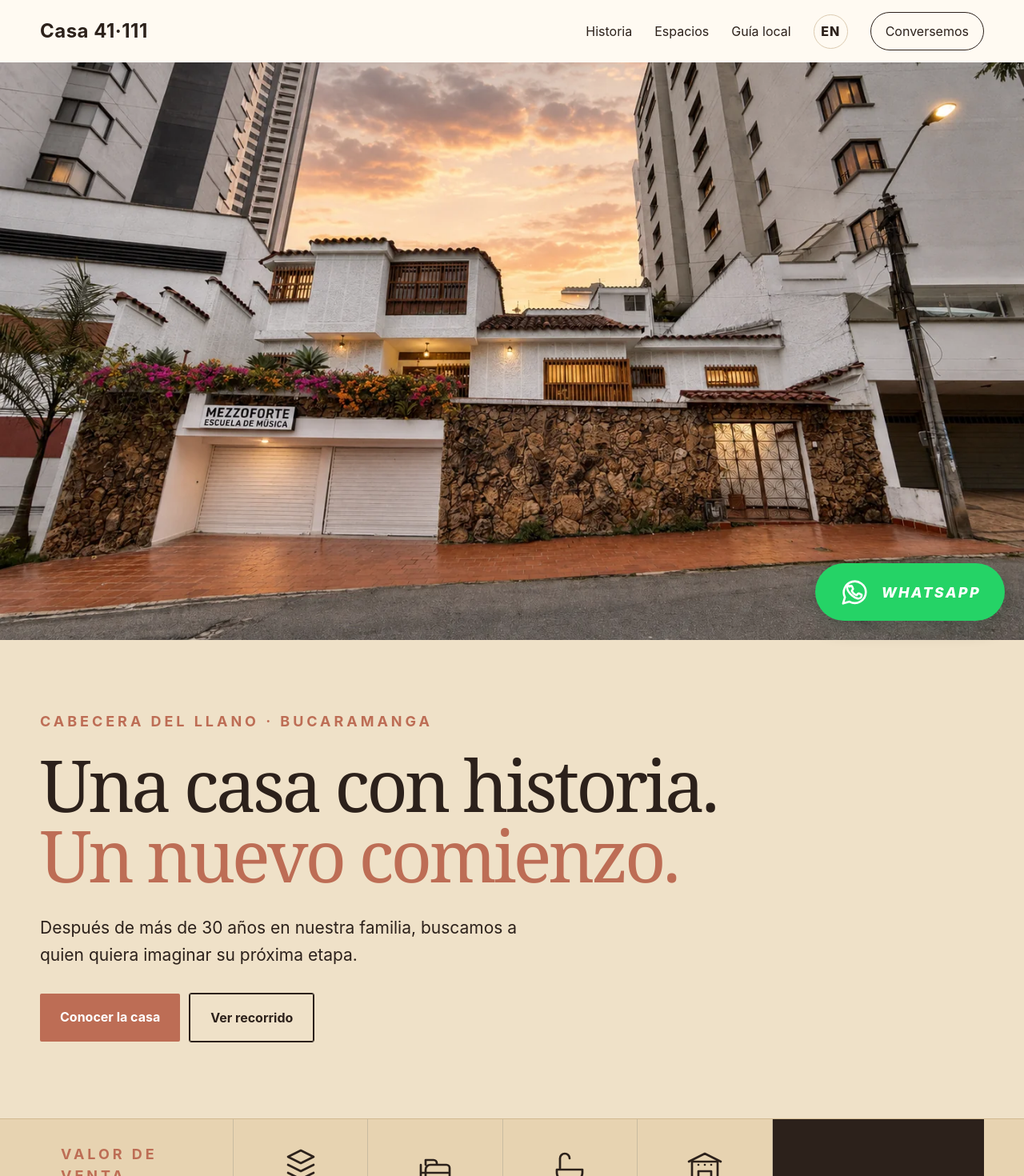
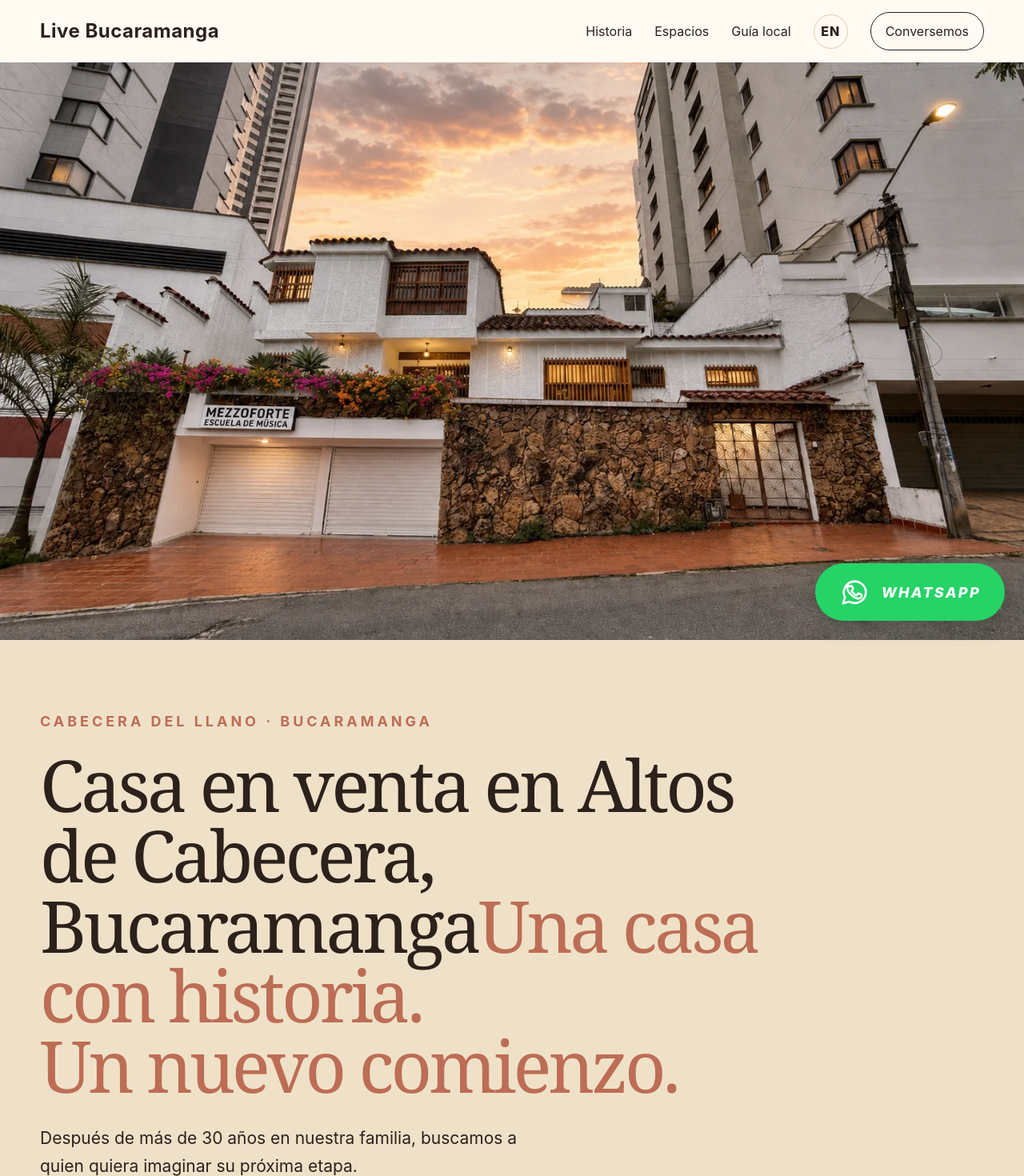
Before and after one commit to HannaSpot/Casa41-111, a Next.js app: page / in a window 1280 px wide. Shown: the top 1470 px of the page at 80% size. Built offline with nearby package versions, Linux system fonts and the light colour scheme; no server answers.

Commit message:
SEO: actualizar app/page.tsx

```diff
--- a/app/page.tsx
+++ b/app/page.tsx
@@ -3,6 +3,7 @@ import ContactNavLink from "./contact-nav-link";
 import FaqSection from "./faq-section";
 import Link from "next/link";
 import { spanishArticles } from "./articles";
+import { siteUrl } from "./site-config";
 import YouTubeVideo from "./youtube-video";
 
 const facts = [
@@ -33,16 +34,16 @@ const gallery = [
   ["/casa/habitacion-principal.webp", "Habitación principal"],
 ];
 export default function Home() { return <main>
-  <header className="nav shell"><a className="brand" href="#inicio">Casa 41·111</a><nav aria-label="Navegación principal"><a href="#historia">Historia</a><a href="#espacios">Espacios</a><Link href="/vida-en-bucaramanga">Guía local</Link><Link className="langSwitch" href="/en">EN</Link><ContactNavLink/></nav></header>
-  <section className="hero" id="inicio"><img src="/casa/fachada-atardecer.webp" alt="Fachada de la casa en Cabecera del Llano al atardecer"/></section>
-  <section className="heroIntro"><div className="shell"><p className="eyebrow">Cabecera del Llano · Bucaramanga</p><h1>Una casa con historia.<br/><em>Un nuevo comienzo.</em></h1><p className="lead">Después de más de 30 años en nuestra familia, buscamos a quien quiera imaginar su próxima etapa.</p><div className="actions"><a className="button primary" href="#espacios">Conocer la casa</a><a className="button outline" href="#recorrido">Ver recorrido</a></div></div></section>
+  <header className="nav shell"><a className="brand" href="#inicio">Live Bucaramanga</a><nav aria-label="Navegación principal"><a href="#historia">Historia</a><a href="#espacios">Espacios</a><Link href="/vida-en-bucaramanga">Guía local</Link><Link className="langSwitch" href="/en">EN</Link><ContactNavLink/></nav></header>
+  <section className="hero" id="inicio"><img src="/casa/fachada-atardecer.webp" alt="Casa en venta en Altos de Cabecera, Bucaramanga" width="1448" height="1086" fetchPriority="high" decoding="async"/></section>
+  <section className="heroIntro"><div className="shell"><p className="eyebrow">Cabecera del Llano · Bucaramanga</p><h1><span className="seoTitle">Casa en venta en Altos de Cabecera, Bucaramanga</span><em>Una casa con historia.<br/>Un nuevo comienzo.</em></h1><p className="lead">Después de más de 30 años en nuestra familia, buscamos a quien quiera imaginar su próxima etapa.</p><div className="actions"><a className="button primary" href="#espacios">Conocer la casa</a><a className="button outline" href="#recorrido">Ver recorrido</a></div></div></section>
   <section className="listingSummary"><div className="shell summaryGrid"><div className="summaryPrice"><span>Valor de venta</span><strong>$1.800 millones</strong></div><div className="propertySpecs">{propertySpecs.map(([icon,value,label])=><div className="propertySpec" key={label}><SpecIcon name={icon}/><strong>{value}</strong><span>{label}</span></div>)}</div><a className="summaryCta" href="#contacto">Solicitar información</a></div></section>
   <section className="story shell" id="historia"><div><p className="eyebrow">Desde 1992</p><h2>Una casa para hacerla tuya.<br/>Espacios para vivirla a tu manera.</h2></div><div className="storyText"><p>Mi madre llegó aquí en 1992. En estas habitaciones hubo conversaciones largas, visitas, música y muchos momentos cotidianos que se convirtieron en recuerdos.</p><p>Hoy la casa abre una nueva posibilidad: conservar lo que tiene carácter y transformar sus espacios para crear un lugar propio, amplio y bien pensado.</p><p className="signature">— La familia propietaria</p></div></section>
   <section className="addressMeaning"><div className="addressMeaningInner shell"><div className="addressNumber" aria-hidden="true">41·111</div><div className="addressMeaningCopy"><p className="eyebrow">La dirección</p><h2>41·111: una dirección con significado.</h2><p>Durante años nos ha llamado la atención la forma en que se repiten los números de esta casa. 41–111 puede leerse como 4 | 11 | 11: el cuatro habla de hogar, estructura, estabilidad y raíces; los cuatro unos evocan identidad, iniciativa y nuevos comienzos; y el 11:11 se interpreta en la numerología y en corrientes espirituales como la de Kryon como un símbolo de intuición, transición y apertura hacia una nueva etapa. Al sumar todos sus dígitos, el resultado es ocho, un número que suele asociarse con la propiedad, la administración y la capacidad de convertir una idea en algo concreto.</p><p>Para nuestra familia no es una promesa ni una fórmula. Es una coincidencia bonita que parece acompañar la historia de esta casa: un lugar construido sobre raíces firmes que ahora espera nuevas ideas, nuevos habitantes y un nuevo capítulo.</p></div></div></section>
   <section className="mamaSection"><div className="mamaStory shell"><div className="mamaPortrait"><img src="/casa/mama-johanna-patio.webp" alt="Madre e hija en el jardín interior de la casa" loading="lazy"/></div><div className="mamaCopy"><p className="eyebrow">La casa de mi mamá</p><h2>Una casa que la acompañó durante 34 años.</h2><p>Mi mamá llegó aquí en 1992. Durante muchos años, sus niveles y escaleras fueron parte de su rutina diaria y la ayudaron a mantenerse activa e independiente.</p><p>Hoy tiene 91 años y trasladarse entre los distintos niveles ya es difícil para ella. La decisión de vender nace de buscar un hogar que se ajuste mejor a esta etapa: cómodo, seguro y fácil de recorrer.</p><p>Nos gustaría que esta casa continúe siendo un lugar vivido, cuidado y lleno de nuevos momentos.</p></div></div></section>
   <section className="factsWrap"><div className="facts shell">{facts.map(([n,l])=><div className="fact" key={n}><strong>{n}</strong><span>{l}</span></div>)}</div></section>
   <section className="possibility shell"><div className="possibilityImage"><img src="/casa/entrada-luces-calidas.webp" alt="Entrada y terraza de la casa"/></div><div className="possibilityCopy"><p className="eyebrow">Una casa para reinterpretar</p><h2>Espacio, carácter y múltiples caminos.</h2><p>Su distribución en diferentes niveles, los patios y las áreas generosas permiten pensarla como vivienda familiar renovada o explorar otros usos compatibles. También existen espacios actualmente desaprovechados cuya redistribución podría estudiarse con un arquitecto.</p><ul><li>Vivienda para varias generaciones</li><li>Estudio, consultorio u oficinas de escala doméstica</li><li>Alojamiento boutique o renta de corta estancia</li><li>Local comercial actualmente arrendado</li><li>Espacio exterior para dos vehículos de tamaño estándar o uno grande, sin obstruir el local</li></ul><small>El espacio exterior no corresponde a parqueaderos privados. Todo uso distinto al residencial y cualquier modificación deberán validarse previamente mediante estudios técnicos y ante las autoridades competentes.</small></div></section>
-  <section className="gallerySection" id="espacios"><div className="shell"><p className="eyebrow">Los espacios</p><div className="sectionTitle"><h2>La casa y sus posibilidades.</h2><p>Las fotografías corresponden a los espacios reales de la propiedad.</p></div><div className="gallery">{gallery.map(([src,alt],i)=><figure className={i===0||i===3||i===8?"wide":""} key={src}><img src={src} alt={alt}/></figure>)}</div></div></section>
+  <section className="gallerySection" id="espacios"><div className="shell"><p className="eyebrow">Los espacios</p><div className="sectionTitle"><h2>La casa y sus posibilidades.</h2><p>Las fotografías corresponden a los espacios reales de la propiedad.</p></div><div className="gallery">{gallery.map(([src,alt],i)=><figure className={i===0||i===3||i===8?"wide":""} key={src}><img src={src} alt={alt} loading="lazy" decoding="async"/></figure>)}</div></div></section>
   <section className="memoriesSection"><div className="shell"><p className="eyebrow">La vida que sucedió aquí</p><div className="memoriesIntro"><h2>Celebraciones, visitas y muchos días compartidos.</h2><p>Estas imágenes muestran la casa como realmente la vivimos: un lugar de encuentros familiares, flores, conversaciones alrededor de la mesa y momentos sencillos que quedaron en nuestra memoria.</p></div><div className="memoriesGrid"><figure><img src="/casa/mama-patio.webp" alt="La propietaria en el jardín interior de la casa" loading="lazy"/></figure><figure><img src="/casa/mama-terraza.webp" alt="La propietaria en una de las terrazas de la casa" loading="lazy"/></figure><figure><img src="/casa/mama-flores.webp" alt="Celebración familiar con flores dentro de la casa" loading="lazy"/></figure><div className="memoryVideo"><YouTubeVideo videoId="LFaoiRJChes" title="Momentos compartidos en Casa 41·111" poster="/casa/mama-flores.webp" vertical/></div></div></div></section>
   <section className="videoSection shell" id="recorrido"><p className="eyebrow">Recorre la casa</p><div className="sectionTitle"><h2>Mírala con más calma.</h2><p>Un recorrido para conocer la distribución y la amplitud de sus espacios.</p></div><div className="videos singleVideo"><YouTubeVideo videoId="6CrgWXJBg2I" title="Recorrido completo de Casa 41·111" poster="/casa/sala-principal.webp"/></div></section>
   <section className="locationSection"><div className="location shell"><div className="locationCopy"><p className="eyebrow">La ubicación</p><h2>Altos de Cabecera</h2><p>Una zona consolidada de Bucaramanga, cerca de los servicios de Cabecera, comercios, parques y vida de barrio.</p><span>Carrera 40 # 41–111 · Bucaramanga, Santander</span><a className="mapLink" href="https://www.google.com/maps/search/?api=1&amp;query=Carrera%2040%20%2341-111%2C%20Bucaramanga%2C%20Santander%2C%20Colombia" target="_blank" rel="noreferrer">Abrir en Google Maps</a></div><div className="locationMap"><iframe title="Ubicación de Casa 41-111 en Altos de Cabecera" src="https://www.google.com/maps?q=Carrera%2040%20%2341-111%2C%20Bucaramanga%2C%20Santander%2C%20Colombia&amp;output=embed" loading="lazy" referrerPolicy="no-referrer-when-downgrade"/></div></div></section>
@@ -50,7 +51,7 @@ export default function Home() { return <main>
   <section className="guidePreview"><div className="shell"><p className="eyebrow">Vida en Bucaramanga</p><div className="guidePreviewTitle"><h2>Conoce la ciudad desde la vida cotidiana.</h2><Link href="/vida-en-bucaramanga">Ver los {spanishArticles.length} artículos</Link></div><div className="guidePreviewGrid"><Link href="/vida-en-bucaramanga/vivir-en-altos-de-cabecera"><span>01</span><h3>Vivir en Altos de Cabecera</h3><p>Ubicación, movilidad, universidad y servicios cercanos.</p></Link><Link href="/vida-en-bucaramanga/plazas-de-mercado-de-bucaramanga"><span>02</span><h3>Plazas de mercado</h3><p>Guarín, La Rosita, La Concordia, San Francisco y Central.</p></Link><Link href="/vida-en-bucaramanga/caminatas-parques-y-senderos"><span>03</span><h3>Caminatas y senderos</h3><p>Parques y recorridos que comienzan cerca de la casa.</p></Link></div></div></section>
   <FaqSection/>
   <section className="contactSection" id="contacto"><div className="contact shell"><p className="eyebrow">Venta directa</p><h2>¿Te imaginas aquí?</h2><p>Cuéntanos qué ves en esta casa y conversemos directamente, sin intermediarios.</p><ContactForm/></div></section>
-  <footer className="shell"><span>Casa 41·111</span><span>Venta directa por sus propietarios · Bucaramanga</span></footer>
+  <footer className="shell"><span>Live Bucaramanga · Casa 41·111</span><span>Venta directa por sus propietarios · Bucaramanga</span></footer>
   <a className="whatsappFloat" href="https://wa.me/573126084753?text=Hola%2C%20quisiera%20informaci%C3%B3n%20sobre%20la%20Casa%2041-111" target="_blank" rel="noreferrer" aria-label="Escribir por WhatsApp"><svg viewBox="0 0 24 24" aria-hidden="true"><path d="M20.5 11.7a8.5 8.5 0 0 1-12.6 7.4L3 20.5l1.4-4.7a8.5 8.5 0 1 1 16.1-4.1Z"/><path d="M8.1 7.5c.2-.5.5-.5.8-.5h.5c.2 0 .4.1.5.4l.7 1.7c.1.3 0 .5-.2.7l-.6.7c-.2.2-.1.4 0 .6.7 1.3 1.8 2.4 3.2 3 .2.1.4.1.6-.1l.8-1c.2-.2.4-.3.7-.2l1.8.8c.3.1.4.3.4.5 0 .3-.2 1.5-.8 2-.5.5-1.4.8-2.3.6-1.1-.2-2.6-.8-4.4-2.4-2.1-1.8-3.4-4.1-3.6-5.3-.2-.7.1-1.2.4-1.5.3-.3.6-.5.7-.5"/></svg><span>WhatsApp</span></a>
-  <script type="application/ld+json" dangerouslySetInnerHTML={{__html:JSON.stringify({"@context":"https://schema.org","@type":"SingleFamilyResidence",name:"Casa 41·111",description:"Casa familiar amplia en venta directa en Altos de Cabecera, Bucaramanga.",numberOfBedrooms:7,numberOfBathroomsTotal:6,floorSize:{"@type":"QuantitativeValue",value:540,unitCode:"MTK"},address:{"@type":"PostalAddress",streetAddress:"Carrera 40 # 41-111",addressLocality:"Bucaramanga",addressRegion:"Santander",addressCountry:"CO"},offers:{"@type":"Offer",price:1800000000,priceCurrency:"COP",availability:"https://schema.org/InStock"}})}}/>
+  <script type="application/ld+json" dangerouslySetInnerHTML={{__html:JSON.stringify({"@context":"https://schema.org","@type":"SingleFamilyResidence","@id":`${siteUrl}/#property`,url:`${siteUrl}/`,name:"Casa 41·111",description:"Casa familiar amplia en venta directa en Altos de Cabecera, Bucaramanga.",image:[`${siteUrl}/casa/fachada-atardecer.webp`,`${siteUrl}/casa/sala-principal.webp`,`${siteUrl}/casa/patio-luces.webp`],numberOfBedrooms:7,numberOfBathroomsTotal:6,floorSize:{"@type":"QuantitativeValue",value:540,unitCode:"MTK"},address:{"@type":"PostalAddress",streetAddress:"Carrera 40 # 41-111",addressLocality:"Bucaramanga",addressRegion:"Santander",addressCountry:"CO"},offers:{"@type":"Offer",url:`${siteUrl}/`,price:1800000000,priceCurrency:"COP",availability:"https://schema.org/InStock",seller:{"@type":"Person",name:"Familia propietaria de Casa 41·111"}}})}}/>
 </main> }
```
